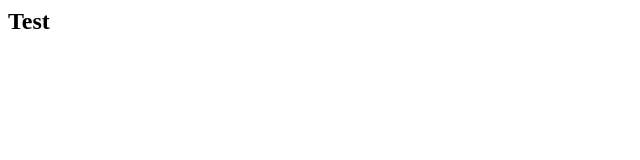
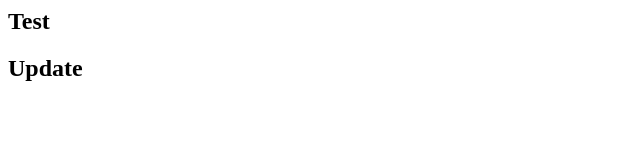
Before and after one commit to teemak/dotfiles, a website: page index.html in a window 1280 px wide. Shown: the whole page, without its empty margins (0-640 px from the left). Drawn offline with Linux system fonts and the light colour scheme.

Commit message:
test PAT

```diff
--- a/index.html
+++ b/index.html
@@ -3,4 +3,5 @@
 
 <body>
     <h2>Test</h2>
+    <h2>Update</h2>
 </body>
--- a/package.json
+++ b/package.json
@@ -1,5 +1,5 @@
 {
-  "name": "xu13-teemak-dotfiles",
+  "name": "@teemak/xu13-teemak-dotfiles",
   "version": "1.0.0",
   "description": "",
   "main": "index.js",
@@ -8,7 +8,7 @@
   },
   "repository": {
     "type": "git",
-    "url": "https://github.com/teemak/dotfiles.git"
+    "url": "git://https://github.com/teemak/dotfiles.git."
   },
   "author": "",
   "license": "ISC",
```
